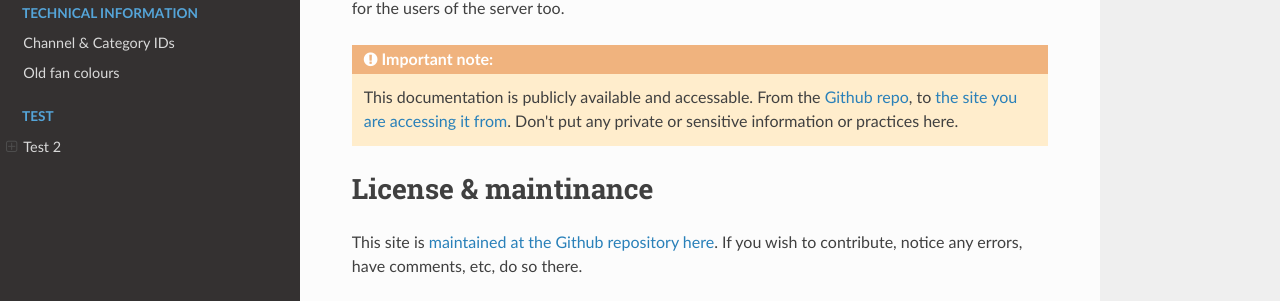
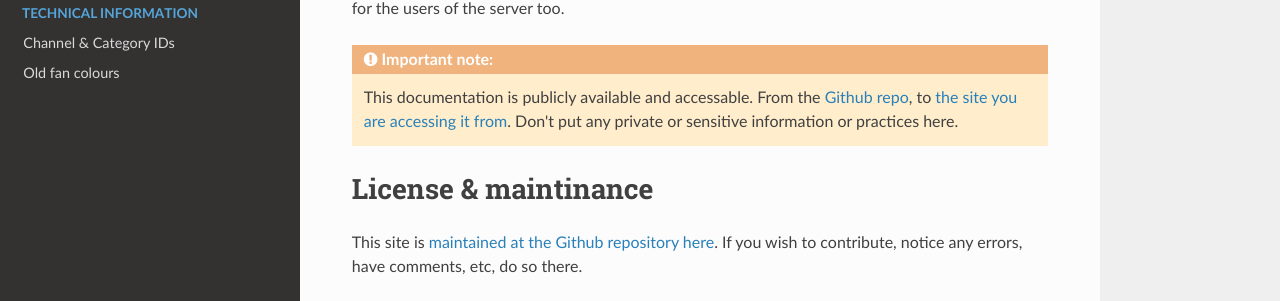
Before and after one commit to AngelBeats-DiscordServer/AngelDocs, an MkDocs documentation site: the page built from docs/index.md, in a window 1280 px wide. Shown: the part 211-512 px from the top of the page. Built offline with MkDocs 1.6.1, drawn with Linux system fonts in a browser that asks for light colours; nearby versions of some CDN libraries.

Commit message:
remove test menu

```diff
--- a/mkdocs.yml
+++ b/mkdocs.yml
@@ -11,6 +11,3 @@ nav:
 - Technical information:
   - Channel & Category IDs: technical/channelids.md
   - Old fan colours: technical/rolecolours-old.md
-- Test:
-  - Test 2:
-    - Test 3: ids-fan.md
```
